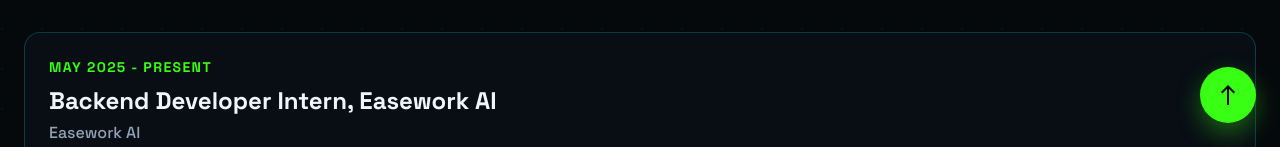
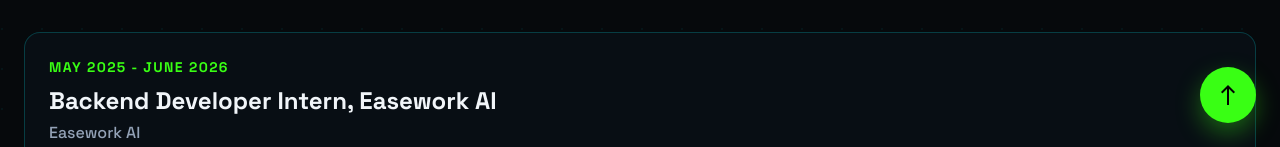
Before and after one commit to dasrama/portfolio, a Vue app: page / in a window 1280 px wide. Shown: the part 653-800 px from the top of the page. Built offline with nearby package versions, Linux system fonts and the light colour scheme.

Commit message:
experience updated

```diff
--- a/src/App.vue
+++ b/src/App.vue
@@ -228,7 +228,7 @@
 
             <Column gap="1rem" align="stretch">
               <Card>
-                <p class="text-sm font-bold uppercase tracking-widest text-primary">May 2025 - Present</p>
+                <p class="text-sm font-bold uppercase tracking-widest text-primary">May 2025 - June 2026</p>
                 <h3 class="mt-2 text-2xl font-bold">Backend Developer Intern, Easework AI</h3>
                 <p class="mt-1 font-medium text-slate-400">Easework AI</p>
                 <ul class="mt-4 space-y-2 text-slate-300">
```
